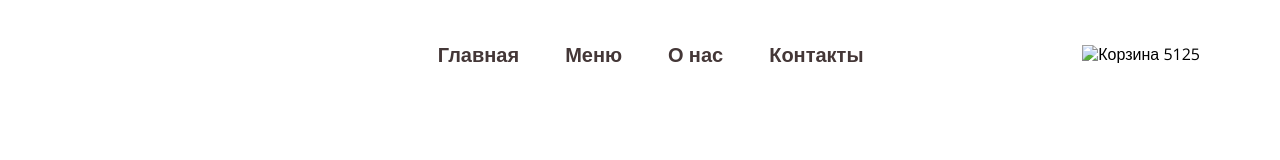
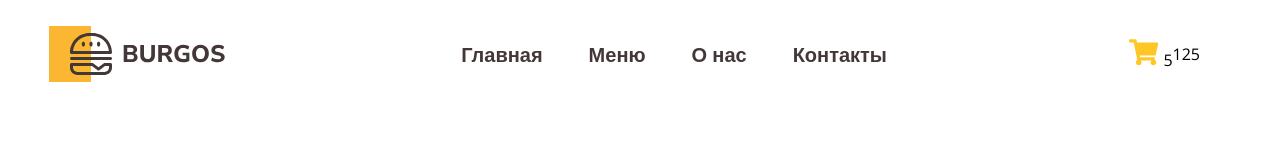
Before and after one commit to GoldenMaksimus133/Module01-burger, a plain HTML site: page index.html in a window 1280 px wide. Drawn offline with nearby package versions, Linux system fonts and the light colour scheme; files that its build step writes are made by us from their sources.

Commit message:
add files

```diff
--- a/index.html
+++ b/index.html
@@ -26,7 +26,7 @@
             </nav>
             <button type="button" class="button">
                 <span class="button-item">
-                    <img src="imges/cart.svg" alt="Корзина">
+                    <img src="images/cart.svg" alt="Корзина">
                     <span class="button-count">5</span>
                 </span>
                 <span class="button-text">125</span>
--- a/styles/main.css
+++ b/styles/main.css
@@ -17,7 +17,7 @@ body{
         padding-right: 25px;
     }
     .header-logo{
-        background-image: url(../imges/logo.svg);
+        background-image: url(../images/logo.svg);
         display: block;
         width: 176px;
         height: 56px;
```
Also changed, not shown: images/Logo.svg (added), images/cart.svg (added).
